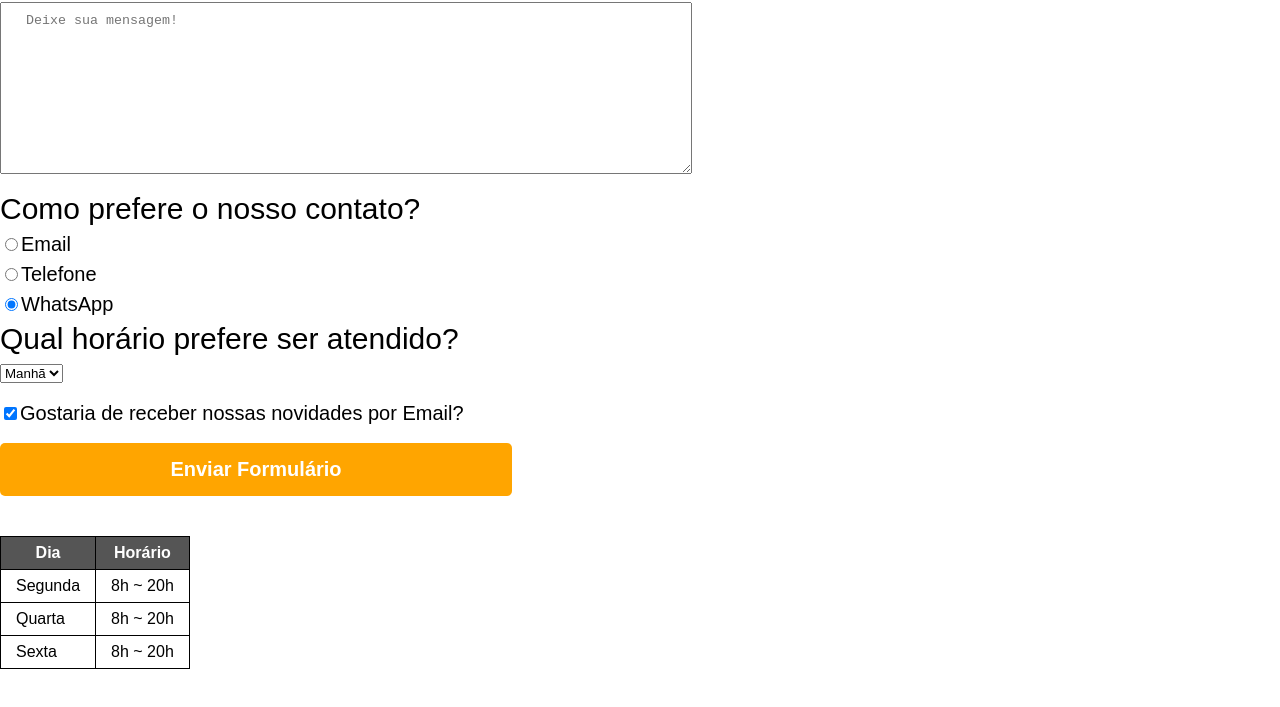
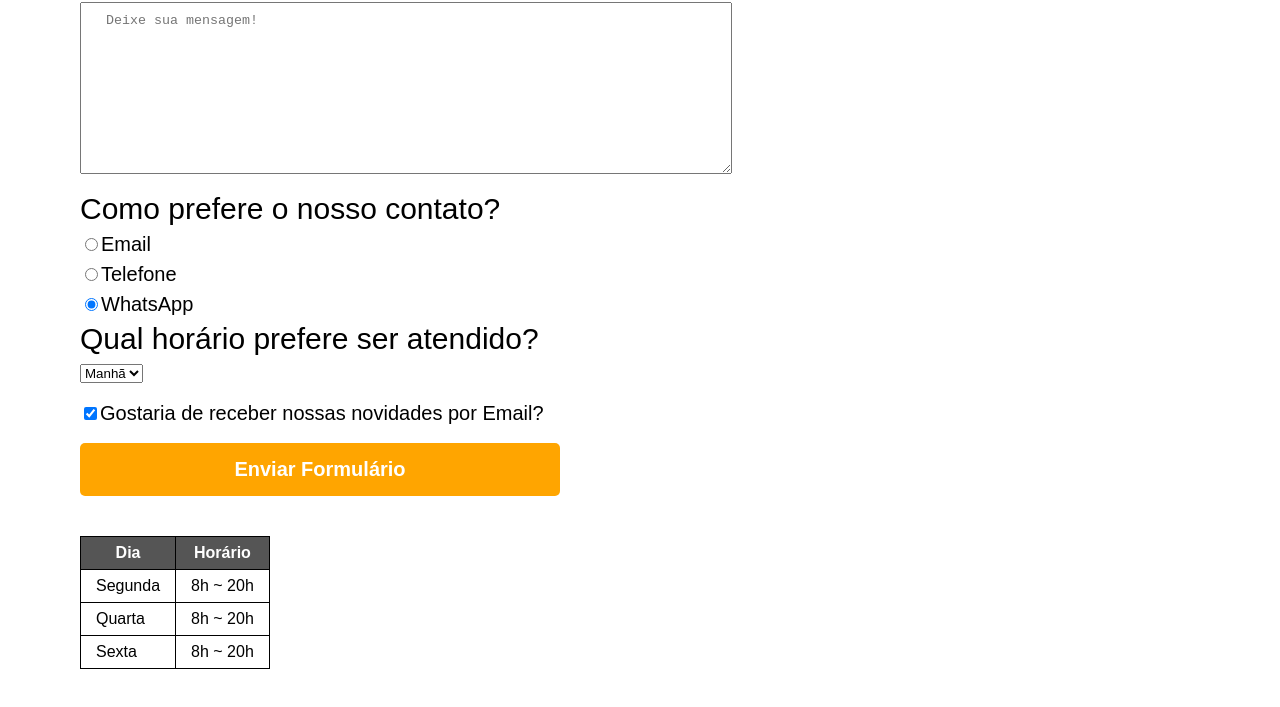
Before and after one commit to danilolugli/Barbearia-Alura, a plain HTML site: page contato.html in a window 1280 px wide. Shown: the part 628-1335 px from the top of the page. Drawn offline with Linux system fonts and the light colour scheme.

Commit message:
arrumando espaçamento da página de contatos

```diff
--- a/contato.html
+++ b/contato.html
@@ -23,7 +23,7 @@
 		</header>
 
 		<main>
-			<form>
+			<form style="margin-left: 5rem;">
 				<label for="nomesobrenome">Nome e sobrenome</label>
 				<input type="text" id="nomesobrenome" class="input-padrao" required>
 
@@ -68,7 +68,7 @@
 				<input type="submit" value="Enviar Formulário" class="enviar">
 			</form>
 
-			<table>
+			<table style="margin-left: 5rem;">
 				<thead>
 					<tr>
 						<th>Dia</th>
```
